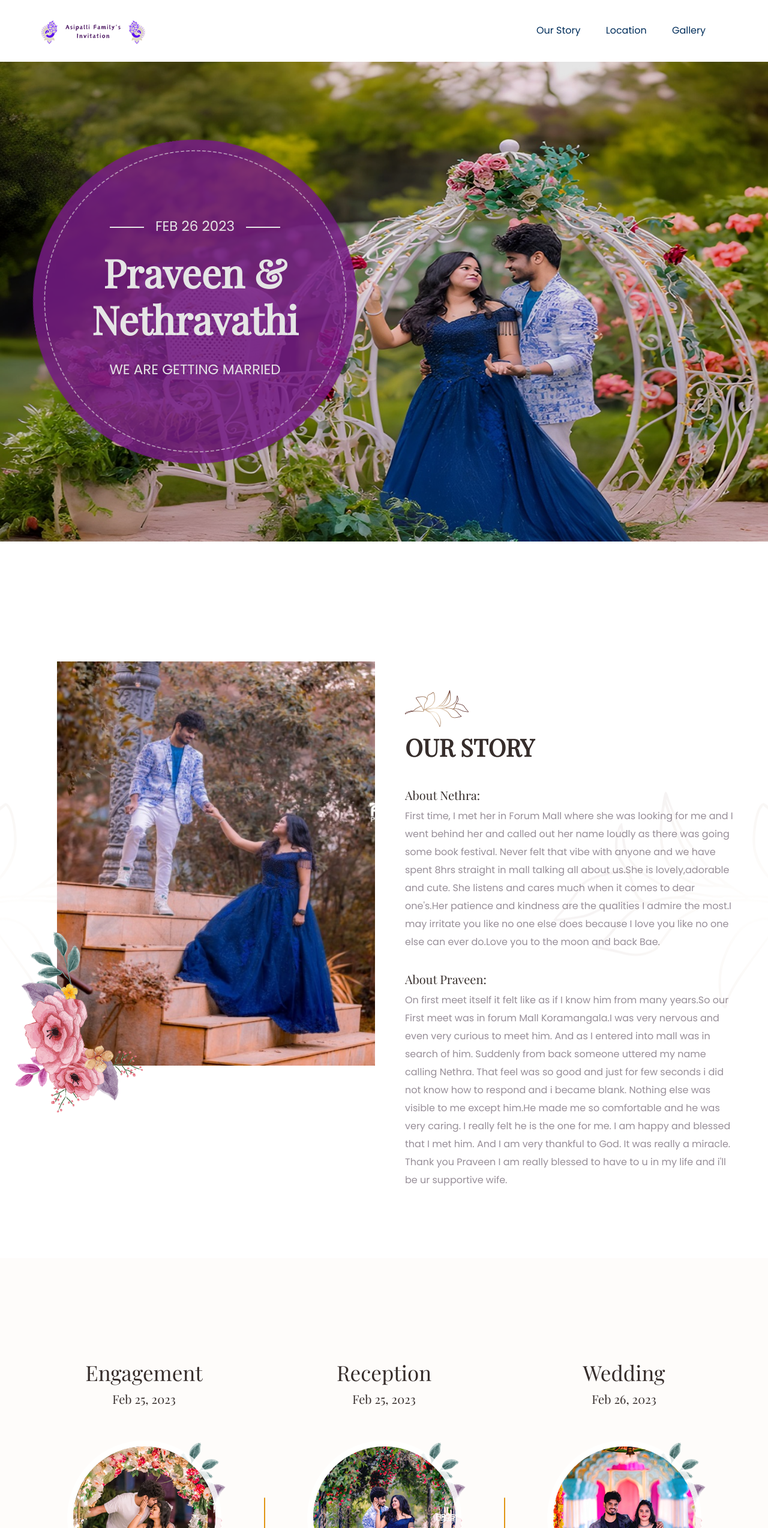
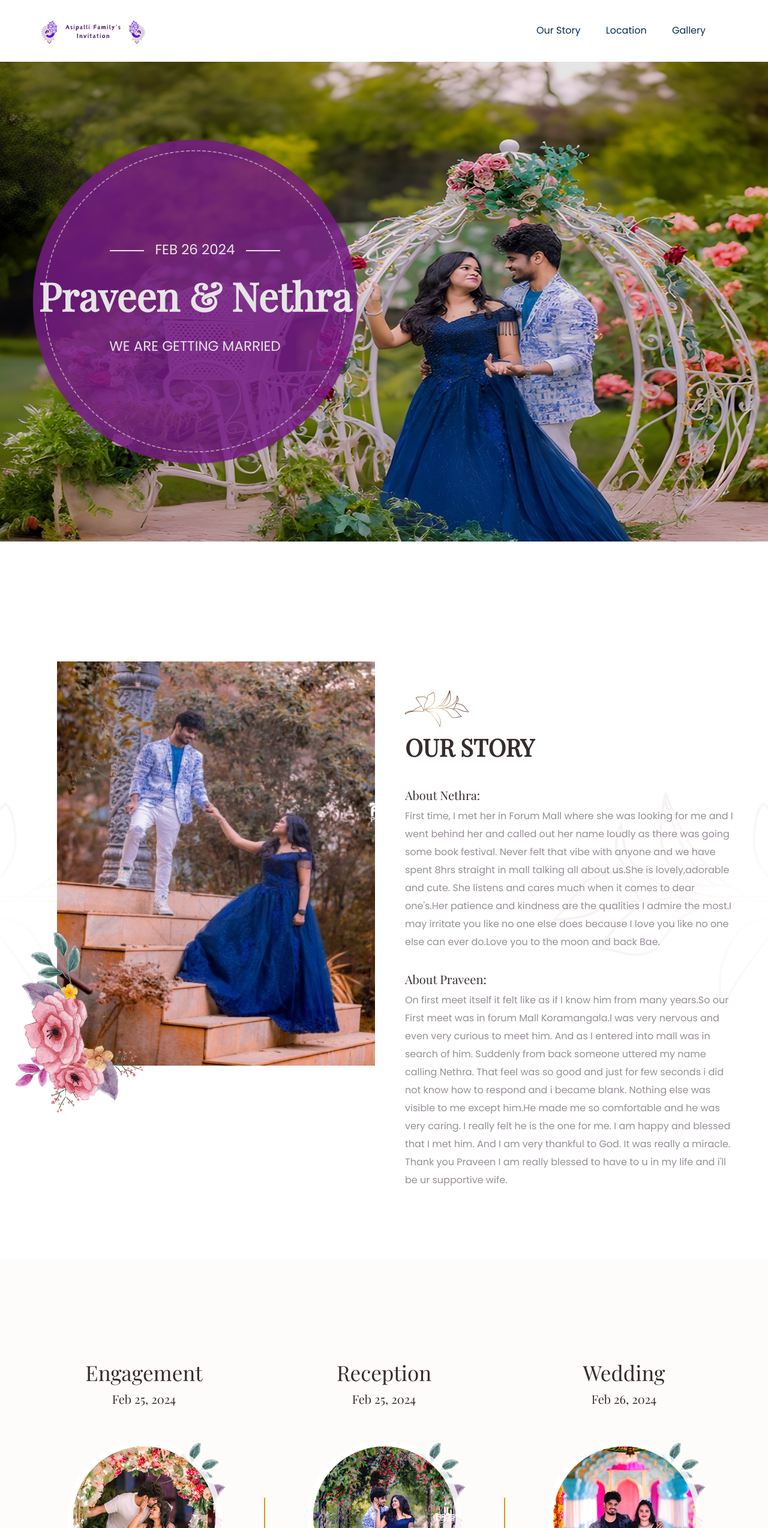
Before and after one commit to praveenkumar79031/wedding, a plain HTML site: page index.html in a window 1280 px wide. Shown: the top 2548 px of the page at 60% size. Drawn offline with nearby package versions, Linux system fonts and the light colour scheme.

Commit message:
update date

```diff
--- a/index.html
+++ b/index.html
@@ -95,8 +95,8 @@
                             <div class="col-lg-7 col-md-9 ">
                                 <div class="hero__caption text-center d-flex align-items-center caption-bg">
                                    <div class="circle-caption">
-                                        <span  data-animation="fadeInUp" data-delay=".3s">Feb 26 2023</span>
-                                        <h1  data-animation="fadeInUp" data-delay=".5s">Praveen & Nethravathi</h1>
+                                        <span  data-animation="fadeInUp" data-delay=".3s">Feb 26 2024</span>
+                                        <h1  data-animation="fadeInUp" data-delay=".5s">Praveen & Nethra</h1>
                                         <p  data-animation="fadeInUp" data-delay=".9s">We are getting married</p>
                                    </div>
                                 </div>
@@ -110,8 +110,8 @@
                             <div class="col-lg-7 col-md-9 ">
                                 <div class="hero__caption text-center d-flex align-items-center caption-bg">
                                    <div class="circle-caption">
-                                        <span  data-animation="fadeInUp" data-delay=".3s">Feb 26 2023</span>
-                                        <h1  data-animation="fadeInUp" data-delay=".5s">Praveen & Nethravathi</h1>
+                                        <span  data-animation="fadeInUp" data-delay=".3s">Feb 26 2024</span>
+                                        <h1  data-animation="fadeInUp" data-delay=".5s">Praveen & Nethra</h1>
                                         <p  data-animation="fadeInUp" data-delay=".9s">We are getting married</p>
                                    </div>
                                 </div>
@@ -167,7 +167,7 @@ I am happy and blessed that I met him. And I am very thankful to God. It was rea
                         <div class="singl-services text-center mb-60">
                             <div class="top-caption">
                                 <h4>Engagement</h4>
-                                <p>Feb 25, 2023</p>
+                                <p>Feb 25, 2024</p>
                             </div>
                             <div class="services-img">
                                 <img src="assets/img/service/service1.png" alt="">
@@ -184,7 +184,7 @@ I am happy and blessed that I met him. And I am very thankful to God. It was rea
                         <div class="singl-services text-center mb-60">
                             <div class="top-caption">
                                 <h4>Reception</h4>
-                                <p>Feb 25, 2023</p>
+                                <p>Feb 25, 2024</p>
                             </div>
                             <div class="services-img">
                                 <img src="assets/img/service/service2.png" alt="">
@@ -201,7 +201,7 @@ I am happy and blessed that I met him. And I am very thankful to God. It was rea
                         <div class="singl-services text-center mb-60">
                             <div class="top-caption">
                                 <h4>Wedding</h4>
-                                <p>Feb 26, 2023</p>
+                                <p>Feb 26, 2024</p>
                             </div>
                             <div class="services-img">
                                 <img src="assets/img/service/service3.png" alt="">
```
Also changed, not shown: location.html (+6 -6 lines).
